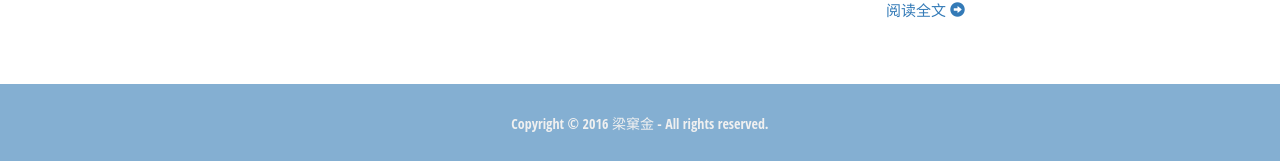
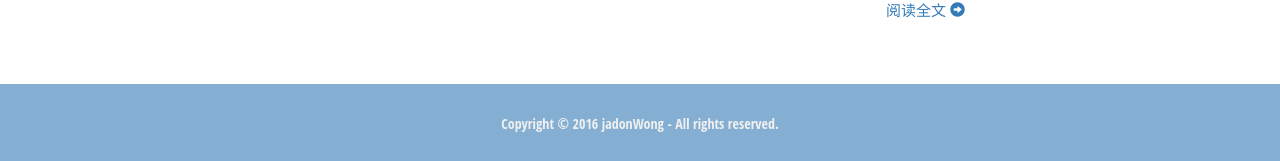
Before and after one commit to jadonWong/jadonWong.github.io, a Jekyll site: the page built from index.html, in a window 1280 px wide and 900 px high, scrolled down 6645 px. Shown: the part 736-897 px from the top of the window. Built offline with Jekyll 4.4.1, drawn with Linux system fonts in a browser that asks for light colours.

Commit message:
Update author.yml

```diff
--- a/_data/author.yml
+++ b/_data/author.yml
@@ -1,9 +1,9 @@
 # Author settings
-name: 梁窠金
+name: jadonWong
 title: Android 开发工程师
 address: 中国, 上海
-email: liungkejin@foxmail.com
-github: liungkejin
+email: jadonWong@foxmail.com
+github: jadonWong
 gavatar: /assets/img/avatar.JPG
 workHistory:
 - work4:
```
